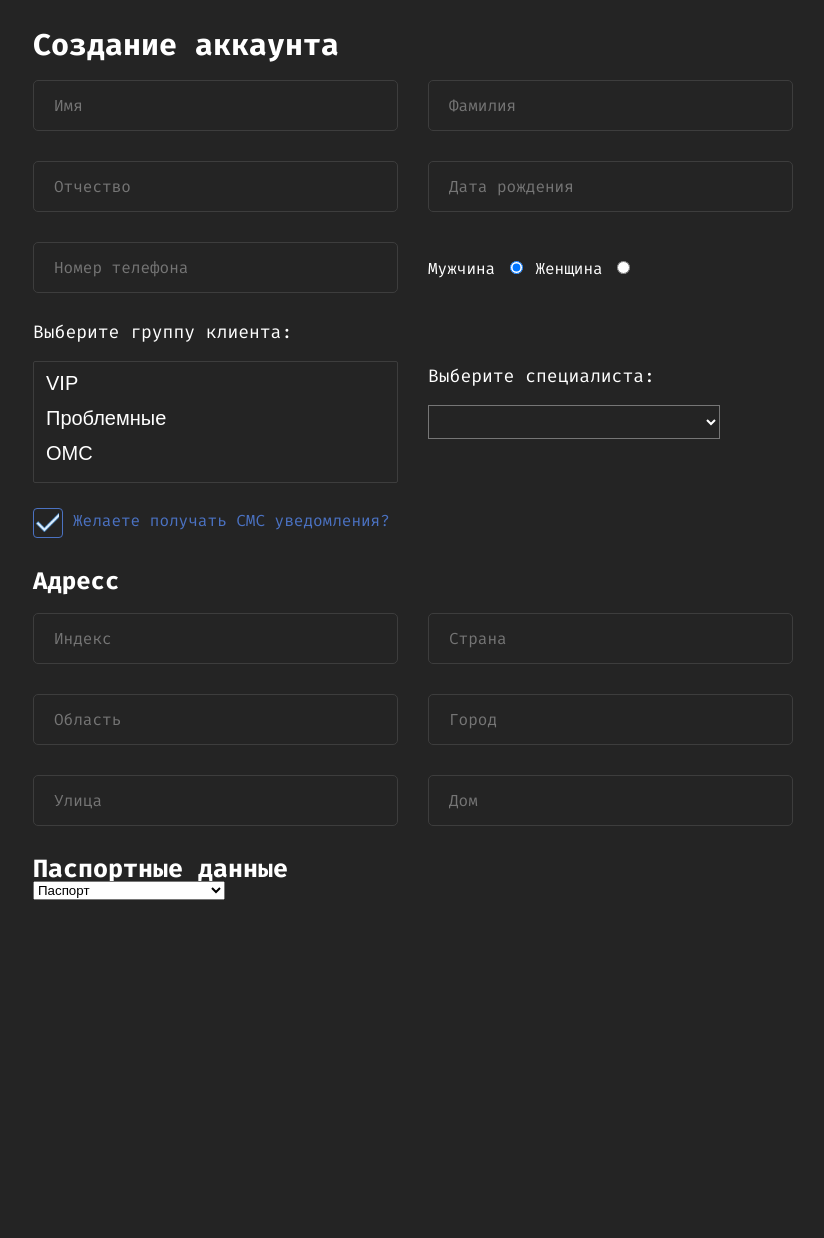
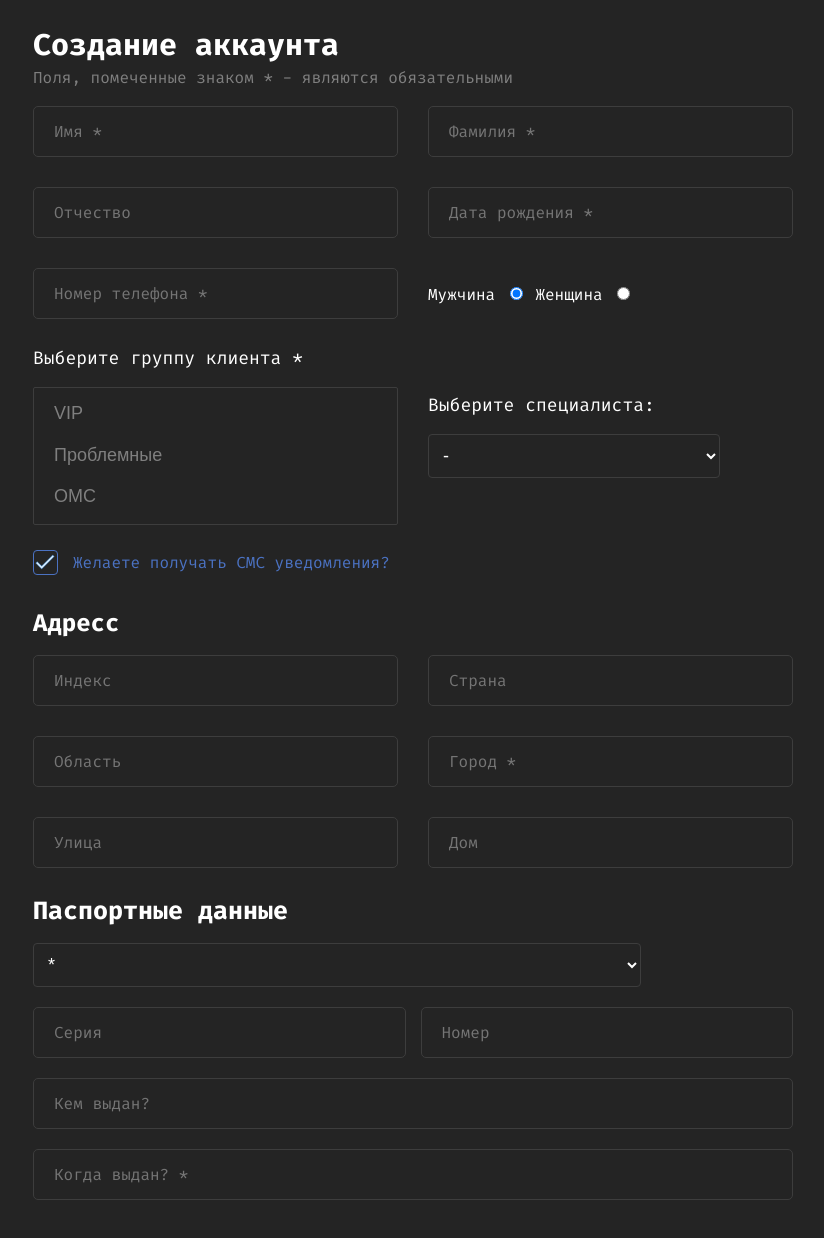
Before and after one commit to ecomeel/signup-vue, a Vue app: page / in a window 1280 px wide. Shown: the top 1238 px of the page, without its empty margins (227-1051 px from the left). Before the commit the page ends 950 px from the top, so only its background shows below. Built offline with nearby package versions, Linux system fonts and the light colour scheme.

Commit message:
fixed checbox bug && implemented passport section

```diff
--- a/src/App.vue
+++ b/src/App.vue
@@ -1,10 +1,13 @@
 <script setup>
-import SignUp from './components/signUp/SignUp.vue';
+import SignUp from "./components/signUp/SignUp.vue";
 </script>
 
 <template>
   <div class="container">
     <h1 class="title">Создание аккаунта</h1>
+    <p class="description">
+      Поля, помеченные знаком * - являются обязательными
+    </p>
     <SignUp />
   </div>
 </template>
@@ -14,6 +17,11 @@ import SignUp from './components/signUp/SignUp.vue';
   font-size: 30px;
   font-weight: 700;
 }
+.description {
+  margin-top: 10px;
+  font-size: 16px;
+  color: #7f7f7f;
+}
 </style>
 
 <!-- #7f7f7f gray color -->
--- a/src/components/signUp/SignUp.vue
+++ b/src/components/signUp/SignUp.vue
@@ -12,8 +12,23 @@ export default {
         phone: "",
         sex: "male",
         clientGroup: [],
-        doctor: "",
+        doctor: "-",
         agreeGetMessages: true,
+      },
+      address: {
+        index: "",
+        country: "",
+        region: "",
+        city: "",
+        street: "",
+        house: "",
+      },
+      passport: {
+        type: "*",
+        seria: "",
+        number: "",
+        whoIssued: "",
+        whenIssued: "",
       },
 
       clientGroups: [
@@ -54,13 +69,13 @@ export default {
       <input
         class="input"
         v-model.trim="about.name"
-        placeholder="Имя"
+        placeholder="Имя *"
         type="text"
       />
       <input
         class="input"
         v-model.trim="about.surname"
-        placeholder="Фамилия"
+        placeholder="Фамилия *"
         type="text"
       />
       <input
@@ -72,13 +87,13 @@ export default {
       <input
         class="input"
         v-model.trim="about.birthDay"
-        placeholder="Дата рождения"
+        placeholder="Дата рождения *"
         type=""
       />
       <input
         class="input"
         v-model.trim="about.phone"
-        placeholder="Номер телефона"
+        placeholder="Номер телефона *"
         type="tel"
       />
       <div class="sex">
@@ -91,9 +106,8 @@ export default {
           <input v-model="about.sex" name="sex" type="radio" value="female" />
         </label>
       </div>
-
       <div class="group">
-        <h3>Выберите группу клиента:</h3>
+        <h3>Выберите группу клиента *</h3>
         <select class="client-group" v-model="about.clientGroup" multiple>
           <label>Группа клиентов</label>
           <option
@@ -108,6 +122,7 @@ export default {
       <div class="doctor">
         <h3 class="doctor__title">Выберите специалиста:</h3>
         <select class="doctor__selector" v-model="about.doctor">
+          <option value="-" disabled>-</option>
           <option
             v-for="(doctor, index) in doctors"
             :key="index"
@@ -122,28 +137,88 @@ export default {
           type="checkbox"
           v-model="about.agreeGetMessages"
           class="checkbox__input"
+          id="checkbox"
         />
-        <label class="checkbox__label">Желаете получать СМС уведомления?</label>
+        <label for="checkbox" class="checkbox__label"
+          >Желаете получать СМС уведомления?</label
+        >
       </div>
     </div>
     <div class="address">
       <h2 class="address__title">Адресс</h2>
       <div class="address__inputs">
-        <input type="text" placeholder="Индекс" class="input" />
-        <input type="text" placeholder="Страна" class="input" />
-        <input type="text" placeholder="Область" class="input" />
-        <input type="text" placeholder="Город" class="input" />
-        <input type="text" placeholder="Улица" class="input" />
-        <input type="text" placeholder="Дом" class="input" />
+        <input
+          v-model="address.index"
+          type="text"
+          placeholder="Индекс"
+          class="input"
+        />
+        <input
+          v-model="address.country"
+          type="text"
+          placeholder="Страна"
+          class="input"
+        />
+        <input
+          v-model="address.region"
+          type="text"
+          placeholder="Область"
+          class="input"
+        />
+        <input
+          v-model="address.city"
+          type="text"
+          placeholder="Город *"
+          class="input"
+        />
+        <input
+          v-model="address.street"
+          type="text"
+          placeholder="Улица"
+          class="input"
+        />
+        <input
+          v-model="address.house"
+          type="text"
+          placeholder="Дом"
+          class="input"
+        />
       </div>
     </div>
     <div class="passport">
       <h3 class="passport__title">Паспортные данные</h3>
-      <select class="passport__type-selector">
-        <option value="">Паспорт</option>
-        <option value="">Свидетельство о рождении</option>
-        <option value="">Вод. удостоверение</option>
+      <select v-model="passport.type" class="passport__type-selector">
+        <option value="*" disabled>*</option>
+        <option value="passport">Паспорт</option>
+        <option value="birth certificate">Свидетельство о рождении</option>
+        <option value="driver's license">Вод. удостоверение</option>
       </select>
+      <div class="passport__number-wrapper">
+        <input
+          v-model="passport.seria"
+          type="number"
+          class="input"
+          placeholder="Серия"
+        />
+        <input
+          v-model="passport.number"
+          type="number"
+          class="input"
+          placeholder="Номер"
+        />
+      </div>
+      <input
+        v-model="whoIssued"
+        type="text"
+        placeholder="Кем выдан?"
+        class="input"
+      />
+      <input
+        v-model="whenIssued"
+        type="text"
+        placeholder="Когда выдан? *"
+        class="input"
+      />
     </div>
   </form>
 </template>
@@ -169,17 +244,18 @@ export default {
   }
 }
 .doctor {
-  // display: flex;
   &__title {
     font-size: 18px;
   }
   &__selector {
     margin-top: 20px;
-    padding: 5px;
+    padding: 10px;
     width: 80%;
     background-color: transparent;
     color: #fff;
     font-size: 18px;
+    border: 1px solid #3d3d3d;
+    border-radius: 4px;
 
     &:focus {
       outline: #4b72c2;
@@ -193,12 +269,12 @@ export default {
 }
 .client-group {
   margin-top: 20px;
-  padding: 10px;
+  padding: 10px 10px 0 10px;
   width: 100%;
   font-size: 16px;
   line-height: 20px;
   background-color: transparent;
-  color: #fff;
+  color: #7f7f7f;
   border: 1px solid #3d3d3d;
 
   &:focus {
@@ -209,7 +285,8 @@ export default {
     margin-bottom: 10px;
   }
   & > * {
-    font-size: 20px;
+    padding: 5px 10px;
+    font-size: 18px;
     &:checked {
       background-color: #8b8b8b;
       border-radius: 3px;
@@ -246,12 +323,40 @@ export default {
 }
 .passport {
   margin-top: 30px;
+
+  & > *:not(:first-child) {
+    margin-top: 20px;
+  }
   &__title {
     font-size: 25px;
     font-weight: 700;
   }
   &__type-selector {
+    margin-top: 20px;
+    padding: 10px;
+    width: 80%;
+    background-color: transparent;
+    color: #fff;
+    font-size: 18px;
+    border: 1px solid #3d3d3d;
+    border-radius: 4px;
 
+    &:focus {
+      outline: #4b72c2;
+    }
+  }
+  &__number-wrapper {
+    margin-top: 15px;
+    display: flex;
+    gap: 15px;
+
+    & > * {
+      flex: 1 0 45%;
+    }
+  }
+  & > input {
+    display: block;
+    width: 100%;
   }
 }
 .checkbox {
@@ -259,8 +364,8 @@ export default {
   &__input {
     -webkit-appearance: none;
     appearance: none;
-    width: 24px;
-    height: 24px;
+    width: 20px;
+    height: 20px;
     position: absolute;
     top: -4px;
     z-index: 10;
@@ -269,8 +374,8 @@ export default {
 
   &__label {
     padding-left: 40px;
-    width: 30px;
-    height: 30px;
+    width: 25px;
+    height: 25px;
     color: #7f7f7f;
     cursor: pointer;
 
@@ -280,8 +385,8 @@ export default {
       margin-top: -5px;
       content: "";
       display: block;
-      width: 30px;
-      height: 30px;
+      width: 25px;
+      height: 25px;
       border: 1px solid #3d3d3d;
 
       border-radius: 4px;
@@ -300,16 +405,16 @@ export default {
       margin-top: -7px;
       content: "";
       display: block;
-      width: 24px;
-      height: 24px;
+      width: 20px;
+      height: 20px;
 
       background: url("/src/assets/checked-checkbox.png") no-repeat;
       background-size: cover;
-      background-size: 28px 28px;
+      background-size: 20px 20px;
       opacity: 0;
 
       position: absolute;
-      top: 2px;
+      top: 4px;
       left: 2px;
       z-index: 4;
 
@@ -329,4 +434,10 @@ export default {
     opacity: 1 !important;
   }
 }
+input::-webkit-outer-spin-button,
+input::-webkit-inner-spin-button {
+  /* display: none; <- Crashes Chrome on hover */
+  -webkit-appearance: none;
+  margin: 0; /* <-- Apparently some margin are still there even though it's hidden */
+}
 </style>
```
